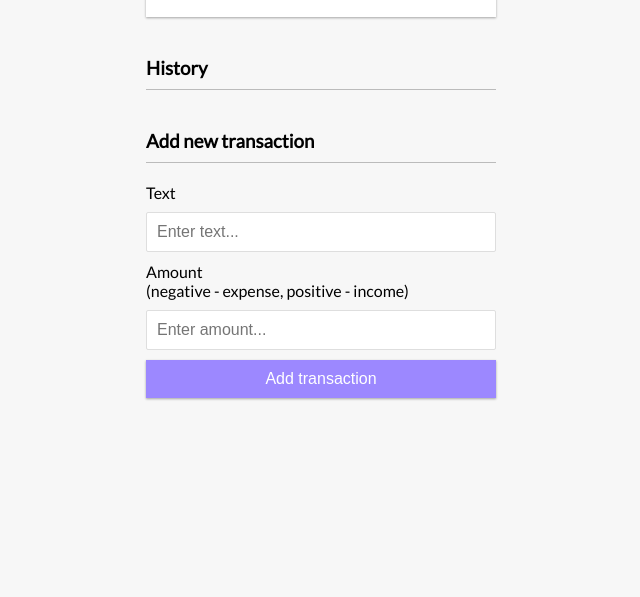
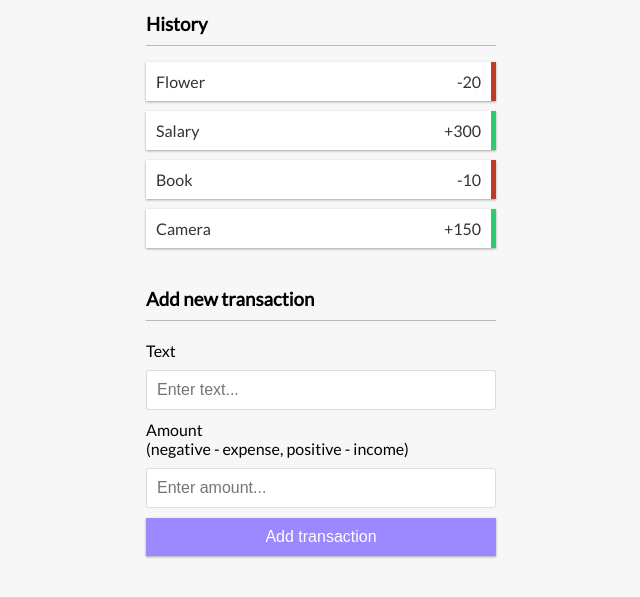
Before and after one commit to toberixng/20DaysJavaScript, a website: page expense-tracker/index.html in a window 1280 px wide. Shown: the part 297-894 px from the top of the page, without its empty margins (319-959 px from the left). Before the commit the page ends 800 px from the top, so only its background shows below. Drawn offline with Linux system fonts and the light colour scheme.

Commit message:
value update

```diff
--- a/expense-tracker/script.js
+++ b/expense-tracker/script.js
@@ -12,3 +12,30 @@ const dummyTransactions = [
   { id: 3, text: 'Book', amount: -10 },
   { id: 4, text: 'Camera', amount: 150 }
 ];
+
+const transactions = dummyTransactions;
+
+function addTransactionToDOM (transactions){
+  const sign = transactions.amount < 0 ? '-' : '+';
+
+  const item = document.createElement('li');
+
+  item.classList.add(transactions.amount < 0 ? 'minus' : 'plus');
+
+  item.innerHTML = `
+  ${transactions.text}
+  <span>${sign}${Math.abs(transactions.amount)}</span>
+  <button class="delete-btn">x</button>
+  `
+
+  list.appendChild(item)
+
+};
+
+function init(){
+  list.innerHTML = '';
+
+  transactions.forEach(addTransactionToDOM);
+}
+
+init()
```
Also changed, not shown: expense-tracker/index.html (+1 -2 lines).
